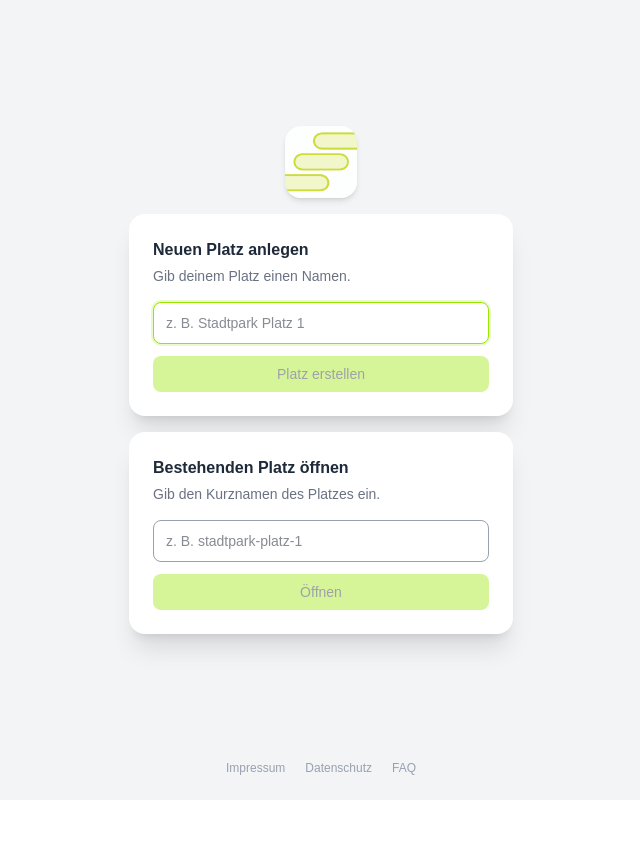
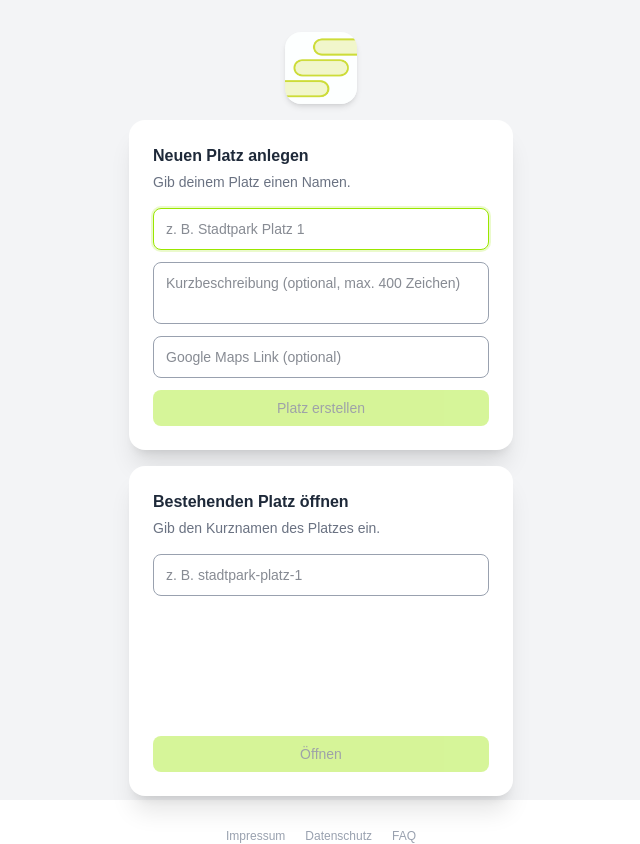
Before and after one commit to hansschriefers2/court-pwa, a Next.js app: page / in a window 1280 px wide. Shown: the whole page, without its empty margins (319-959 px from the left). Before the commit the page ends 800 px from the top, so only its background shows below. Built offline with nearby package versions, Linux system fonts and the light colour scheme; no server answers.

Commit message:
feat: enhance court creation with description and maps URL, update CourtView to display info

```diff
--- a/app/HomeClient.tsx
+++ b/app/HomeClient.tsx
@@ -7,6 +7,8 @@ import { useCreateCourt } from "@/lib/hooks/useCreateCourt";
 
 export default function HomeClient() {
   const [createName, setCreateName] = useState("");
+  const [createDesc, setCreateDesc] = useState("");
+  const [createMaps, setCreateMaps] = useState("");
   const [joinSlug, setJoinSlug] = useState("");
   const { create, saving, error, clearError } = useCreateCourt();
   const router = useRouter();
@@ -47,7 +49,22 @@ export default function HomeClient() {
             placeholder="z. B. Stadtpark Platz 1"
             value={createName}
             onChange={(e) => { setCreateName(e.target.value); clearError(); }}
-            onKeyDown={(e) => e.key === "Enter" && create(createName)}
+            onKeyDown={(e) => e.key === "Enter" && create(createName, createDesc, createMaps)}
+            className="mb-3 w-full rounded-lg border border-gray-400 bg-white px-3 py-2.5 text-sm text-gray-900 outline-none focus:border-lime-400 focus:ring-2 focus:ring-lime-400/20"
+          />
+          <textarea
+            placeholder="Kurzbeschreibung (optional, max. 400 Zeichen)"
+            value={createDesc}
+            maxLength={400}
+            rows={2}
+            onChange={(e) => setCreateDesc(e.target.value)}
+            className="mb-3 w-full resize-none rounded-lg border border-gray-400 bg-white px-3 py-2.5 text-sm text-gray-900 outline-none focus:border-lime-400 focus:ring-2 focus:ring-lime-400/20"
+          />
+          <input
+            type="url"
+            placeholder="Google Maps Link (optional)"
+            value={createMaps}
+            onChange={(e) => setCreateMaps(e.target.value)}
             className="mb-3 w-full rounded-lg border border-gray-400 bg-white px-3 py-2.5 text-sm text-gray-900 outline-none focus:border-lime-400 focus:ring-2 focus:ring-lime-400/20"
           />
           {error && (
@@ -57,7 +74,7 @@ export default function HomeClient() {
           )}
           <div className="flex-1" />
           <button
-            onClick={() => create(createName)}
+            onClick={() => create(createName, createDesc, createMaps)}
             disabled={!createName.trim() || saving}
             className="w-full rounded-lg bg-lime-400 py-2 text-sm font-medium text-gray-900 transition-colors hover:bg-lime-300 disabled:opacity-40"
           >
--- a/app/[courtName]/CourtView.tsx
+++ b/app/[courtName]/CourtView.tsx
@@ -141,6 +141,30 @@ export default function CourtView({ court }: Props) {
         )}
       </header>
 
+      {/* ── Info strip ─────────────────────────────────────────────────── */}
+      {(court.description || court.maps_url) && (
+        <div className="flex shrink-0 items-center gap-2 bg-gray-50 border-b border-gray-100 px-4 py-2">
+          {court.description && (
+            <p className="flex-1 text-xs text-gray-400 leading-relaxed">{court.description}</p>
+          )}
+          {court.maps_url && (
+            <a
+              href={court.maps_url}
+              target="_blank"
+              rel="noopener noreferrer"
+              className="flex shrink-0 items-center gap-1 rounded-full bg-white border border-gray-200 px-2.5 py-1 text-xs font-medium text-gray-600 shadow-sm hover:bg-gray-50 active:scale-95 transition-all"
+              aria-label="In Google Maps öffnen"
+            >
+              <svg xmlns="http://www.w3.org/2000/svg" viewBox="0 0 24 24" fill="none" stroke="currentColor" strokeWidth="2" strokeLinecap="round" strokeLinejoin="round" className="h-3.5 w-3.5 text-red-500" aria-hidden="true">
+                <path d="M21 10c0 7-9 13-9 13S3 17 3 10a9 9 0 0118 0z" />
+                <circle cx="12" cy="10" r="3" />
+              </svg>
+              Maps
+            </a>
+          )}
+        </div>
+      )}
+
       {error && (
         <div className="fixed top-16 left-1/2 z-50 -translate-x-1/2 rounded-lg border border-red-200 bg-red-50 px-4 py-2 text-sm text-red-700 shadow">
           Fehler beim Laden: {error}
--- a/app/[courtName]/page.tsx
+++ b/app/[courtName]/page.tsx
@@ -6,7 +6,7 @@ import type { Court } from "@/lib/types";
 async function getCourt(slug: string): Promise<Court | null> {
   const { data, error } = await supabase
     .from("courts")
-    .select("id, name, slug, min_people")
+    .select("id, name, slug, min_people, description, maps_url")
     .eq("slug", slug)
     .single();
 
--- a/lib/hooks/useCreateCourt.ts
+++ b/lib/hooks/useCreateCourt.ts
@@ -15,7 +15,7 @@ export function useCreateCourt() {
   const [error, setError] = useState<string | null>(null);
   const router = useRouter();
 
-  async function create(name: string) {
+  async function create(name: string, description?: string, mapsUrl?: string) {
     const trimmed = name.trim();
     if (!trimmed) return;
 
@@ -32,6 +32,8 @@ export function useCreateCourt() {
       name: trimmed,
       slug,
       min_people: 4,
+      description: description?.trim() || null,
+      maps_url: mapsUrl?.trim() || null,
     });
 
     if (insertError) {
--- a/lib/types.ts
+++ b/lib/types.ts
@@ -3,6 +3,8 @@ export interface Court {
   name: string;
   slug: string;
   min_people: number;
+  description?: string;
+  maps_url?: string;
 }
 
 export interface TimeSlot {
```
